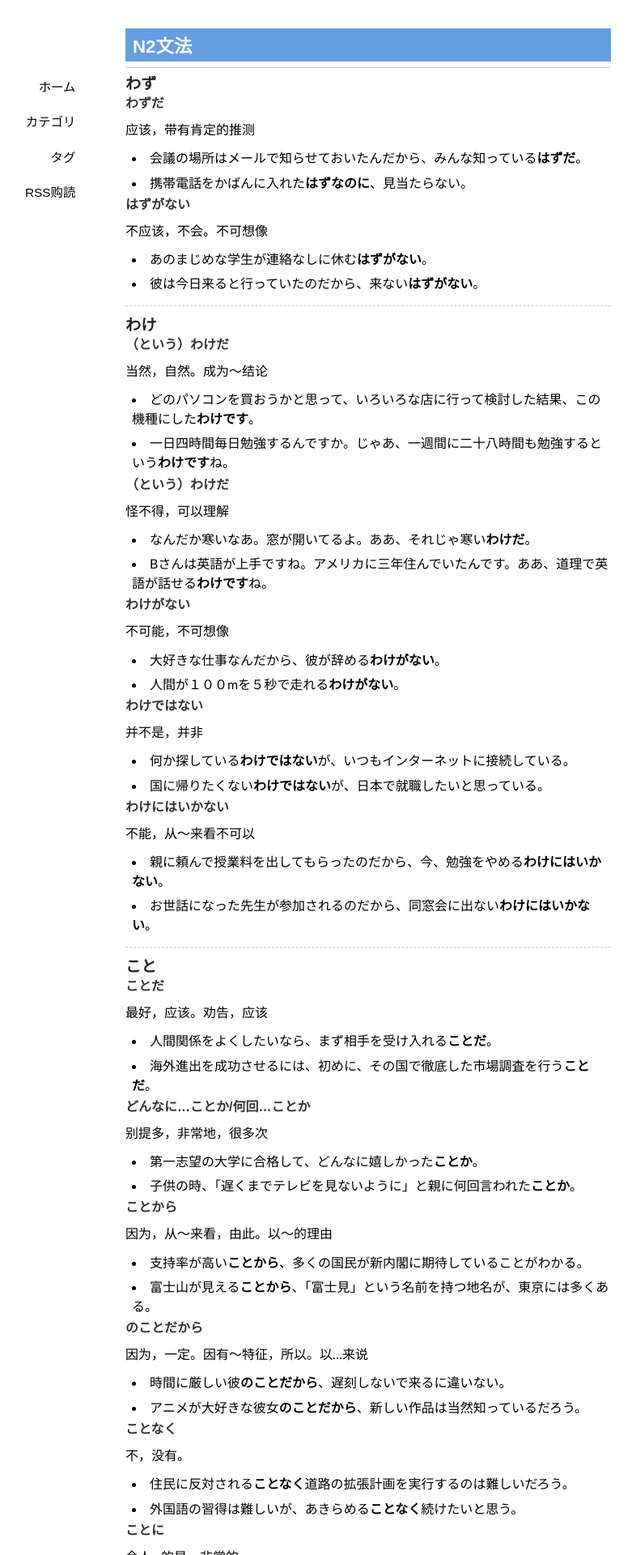
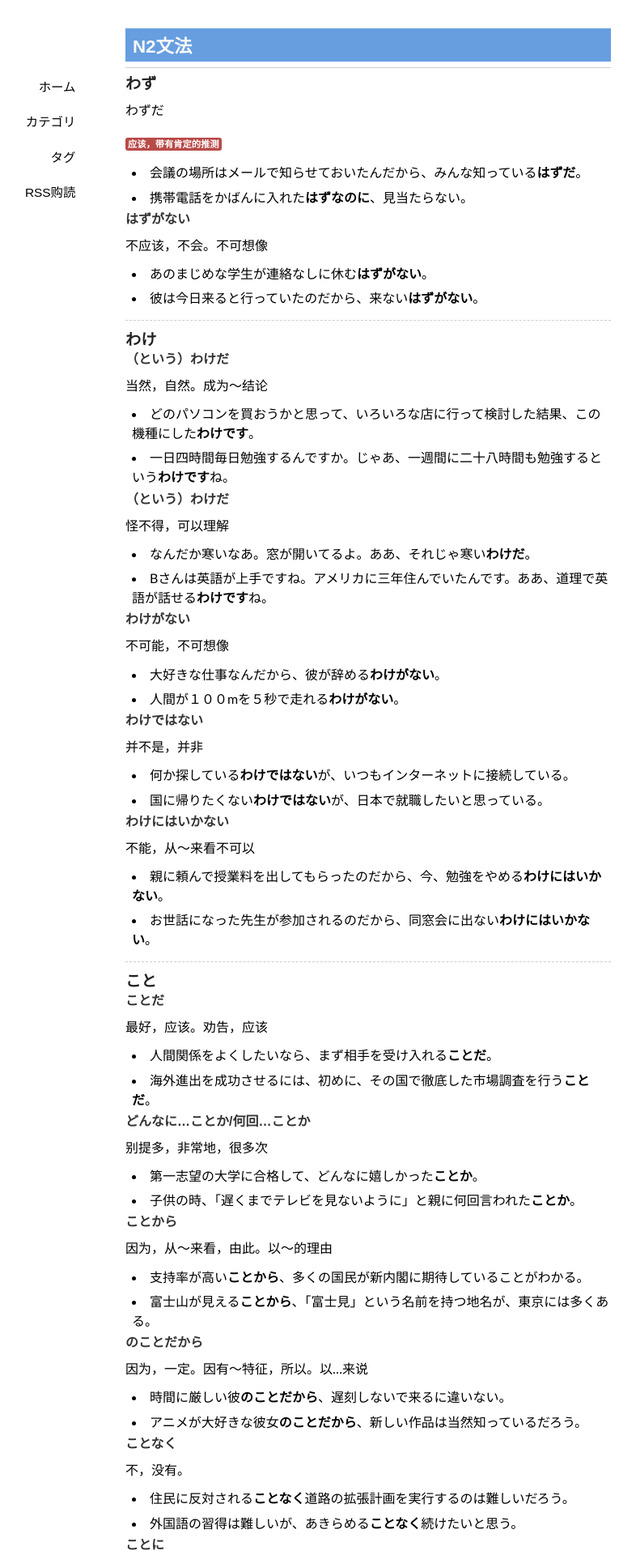
Before and after one commit to onevcat/japanese, a Jekyll site: the page built from _posts/N2/2012-10-15-N2文法.md, in a window 1280 px wide. Shown: the top 1920 px of the page at 81% size, without its empty margins (185-971 px from the left). Built offline with Jekyll 4.4.1, drawn with Linux system fonts in a browser that asks for light colours; some web fonts are replaced; Markdown is read by kramdown in place of the engine named in the settings; comment, search, counter and statistics services are not loaded.

Commit message:
test label
Signed-off-by: onevcat <onevcat@gmail.com>

```diff
--- a/_posts/N2/2012-10-15-N2文法.md
+++ b/_posts/N2/2012-10-15-N2文法.md
@@ -8,8 +8,9 @@ tags:
 - 日本語試験
 ---
 ### わず
-#### わずだ
-应该，带有肯定的推测
+わずだ
+
+<span class="label label-important">应该，带有肯定的推测</span>
 
 * 会議の場所はメールで知らせておいたんだから、みんな知っている**はずだ**。
 * 携帯電話をかばんに入れた**はずなのに**、見当たらない。
```
